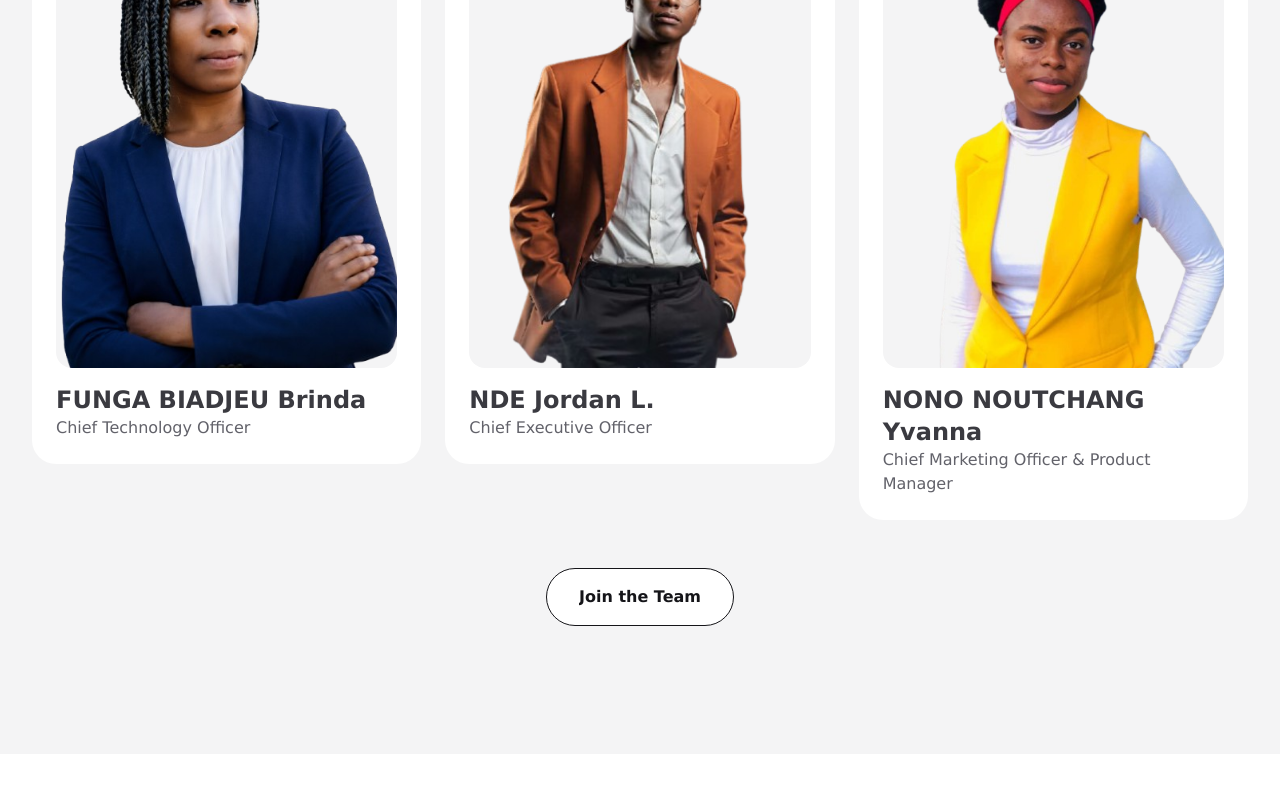
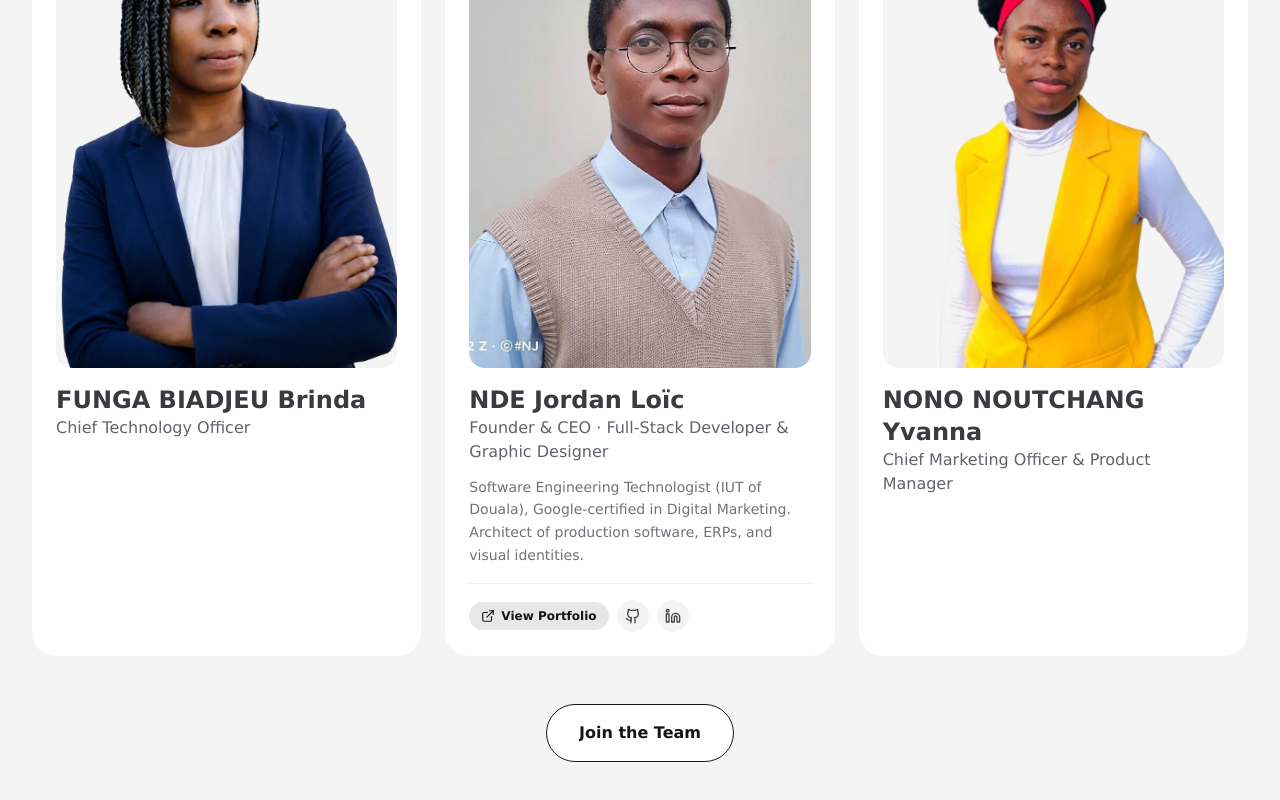
Before and after one commit to Nadroj-ciol/LaboGraphie-Web, a React (Vite) app: page /en/about in a window 1280 px wide. Shown: the part 5571-6371 px from the top of the page. Built offline with nearby package versions, Linux system fonts and the light colour scheme; no server answers; the database is empty; a web font is replaced by a local one.

Commit message:
feat(about): met à jour le profil de NDE Jordan Loïc avec son portfolio et portrait

```diff
--- a/src/i18n/locales/en.json
+++ b/src/i18n/locales/en.json
@@ -1104,6 +1104,9 @@
     ],
     "teamLabel": "Our Team",
     "teamTitle": "Meet our team of experts",
+    "teamJordanRole": "Founder & CEO · Full-Stack Developer & Graphic Designer",
+    "teamJordanBio": "Software Engineering Technologist (IUT of Douala), Google-certified in Digital Marketing. Architect of production software, ERPs, and visual identities.",
+    "viewPortfolio": "View Portfolio",
     "joinTeam": "Join the Team",
     "careersLabel": "Careers",
     "careersDescription": "We offer a dynamic, stimulating work environment that fosters professional growth. By joining our team, you'll work on varied and innovative projects.",
--- a/src/pages/About.tsx
+++ b/src/pages/About.tsx
@@ -2,7 +2,7 @@ import plumberTeam from "@/assets/about-hero-1.png";
 import mission from "@/assets/mission-1.png";
 import vision from "@/assets/mission-2.png";
 import profile1 from "@/assets/profile-1.png";
-import profile2 from "@/assets/profile-2.png";
+import jordanPortrait from "@/assets/jordan-portrait-pro.webp";
 import profile3 from "@/assets/profile-3.png";
 import heroGrid1 from "@/assets/timeline-1.png";
 import heroGrid2 from "@/assets/timeline-2.png";
@@ -14,7 +14,7 @@ import FadeIn from "@/components/FadeIn";
 import Footer from "@/components/Footer";
 import Header from "@/components/Header";
 import { useCareers } from "@/hooks/useCareers";
-import { ArrowUpRight, Briefcase, CheckCircle2, Clock3, Heart, MapPin, Shield, ShieldCheck, Users, Zap } from "lucide-react";
+import { ArrowUpRight, Briefcase, CheckCircle2, Clock3, ExternalLink, Github, Heart, Linkedin, MapPin, Shield, ShieldCheck, Users, Zap } from "lucide-react";
 import { useEffect, useRef, useState } from "react";
 import { LocalizedLink as Link } from "@/components/LocalizedLink";
 import { useTranslation } from "react-i18next";
@@ -30,14 +30,28 @@ const timelineMeta = [
 
 const coreValuesIcons = [Users, Zap, Clock3, Heart, Shield, ShieldCheck];
 
-const teamMembers = [{
+interface TeamMember {
+  name: string;
+  role: string;
+  bio?: string;
+  image: string;
+  portfolioUrl?: string;
+  githubUrl?: string;
+  linkedinUrl?: string;
+}
+
+const getTeamMembers = (t: (key: string) => string): TeamMember[] => [{
   name: "FUNGA BIADJEU Brinda",
   role: "Chief Technology Officer",
   image: profile1
 }, {
-  name: "NDE Jordan L.",
-  role: "Chief Executive Officer",
-  image: profile2
+  name: "NDE Jordan Loïc",
+  role: t("about.teamJordanRole"),
+  bio: t("about.teamJordanBio"),
+  image: jordanPortrait,
+  portfolioUrl: "https://nadroj-ciol.github.io/Portfolio-website-perso/",
+  githubUrl: "https://github.com/Nadroj-ciol",
+  linkedinUrl: "https://www.linkedin.com/in/jordan-lo%C3%AFc-nde-63b041427/",
 }, {
   name: "NONO NOUTCHANG Yvanna",
   role: "Chief Marketing Officer & Product Manager",
@@ -329,13 +343,55 @@ const About = () => {
           </div>
 
           <div className="grid md:grid-cols-2 lg:grid-cols-3 gap-6 mb-12">
-            {teamMembers.map((member, index) => <FadeIn key={index} delay={index * 80}>
-              <div className="bg-background rounded-2xl p-6 transition-all duration-300 group">
+            {getTeamMembers(t).map((member, index) => <FadeIn key={index} delay={index * 80} className="h-full">
+              <div className="bg-background rounded-2xl p-6 transition-all duration-300 group h-full flex flex-col">
                 <div className="rounded-xl overflow-hidden mb-4 group-hover:bg-accent bg-muted">
-                  <img src={member.image} alt={member.name} className="h-[460px] object-cover group-hover:scale-105 transition-all duration-300" />
+                  <img src={member.image} alt={member.name} className="w-full h-[460px] object-cover object-top group-hover:scale-105 transition-all duration-300" />
                 </div>
                 <h5 className="text-secondary font-bold transition-colors">{member.name}</h5>
                 <p className="text-muted-foreground text-base transition-colors">{member.role}</p>
+                {member.bio && (
+                  <p className="text-muted-foreground/90 text-sm mt-3 leading-relaxed">
+                    {member.bio}
+                  </p>
+                )}
+                {(member.portfolioUrl || member.githubUrl || member.linkedinUrl) && (
+                  <div className="flex flex-wrap items-center gap-2 mt-4 pt-4 border-t border-border/60">
+                    {member.portfolioUrl && (
+                      <a
+                        href={member.portfolioUrl}
+                        target="_blank"
+                        rel="noopener noreferrer"
+                        className="inline-flex items-center gap-1.5 px-3 py-1.5 rounded-full bg-primary/10 text-primary hover:bg-primary hover:text-primary-foreground text-xs font-semibold transition-colors"
+                      >
+                        <ExternalLink className="h-3.5 w-3.5" />
+                        {t("about.viewPortfolio")}
+                      </a>
+                    )}
+                    {member.githubUrl && (
+                      <a
+                        href={member.githubUrl}
+                        target="_blank"
+                        rel="noopener noreferrer"
+                        aria-label={`GitHub ${member.name}`}
+                        className="inline-flex items-center justify-center h-8 w-8 rounded-full bg-muted text-foreground/80 hover:bg-primary hover:text-primary-foreground transition-colors"
+                      >
+                        <Github className="h-4 w-4" />
+                      </a>
+                    )}
+                    {member.linkedinUrl && (
+                      <a
+                        href={member.linkedinUrl}
+                        target="_blank"
+                        rel="noopener noreferrer"
+                        aria-label={`LinkedIn ${member.name}`}
+                        className="inline-flex items-center justify-center h-8 w-8 rounded-full bg-muted text-foreground/80 hover:bg-primary hover:text-primary-foreground transition-colors"
+                      >
+                        <Linkedin className="h-4 w-4" />
+                      </a>
+                    )}
+                  </div>
+                )}
               </div>
             </FadeIn>)}
           </div>
```
Also changed, not shown: src/assets/jordan-portrait-pro.webp (added), src/i18n/locales/fr.json.
